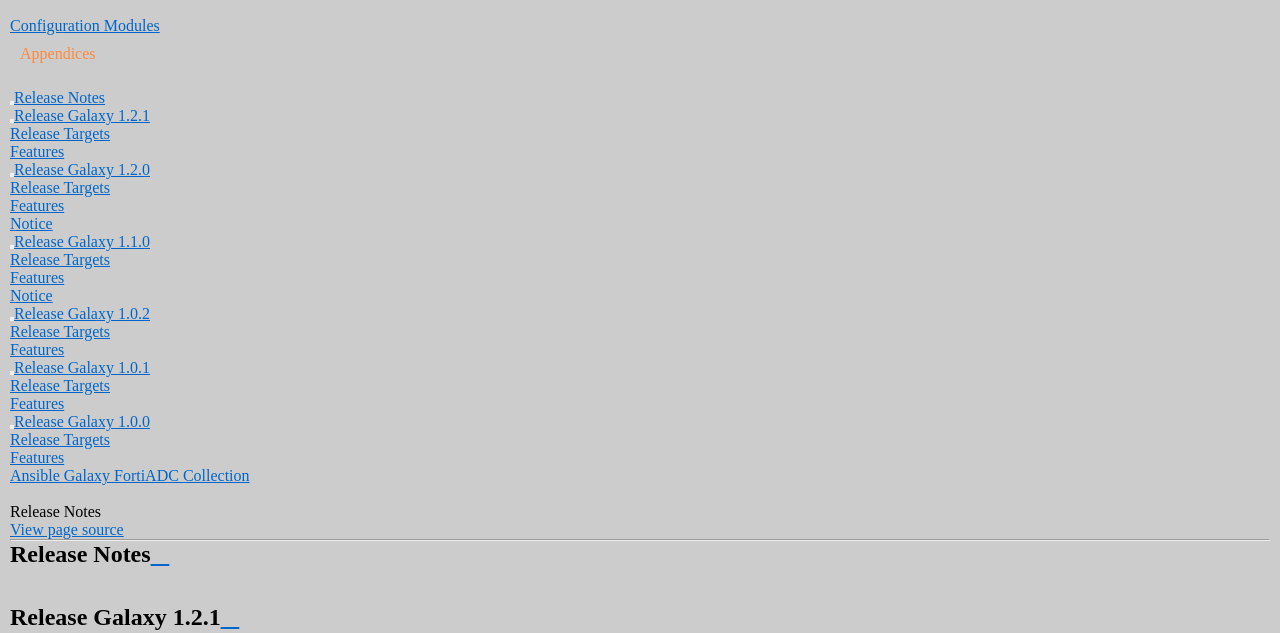
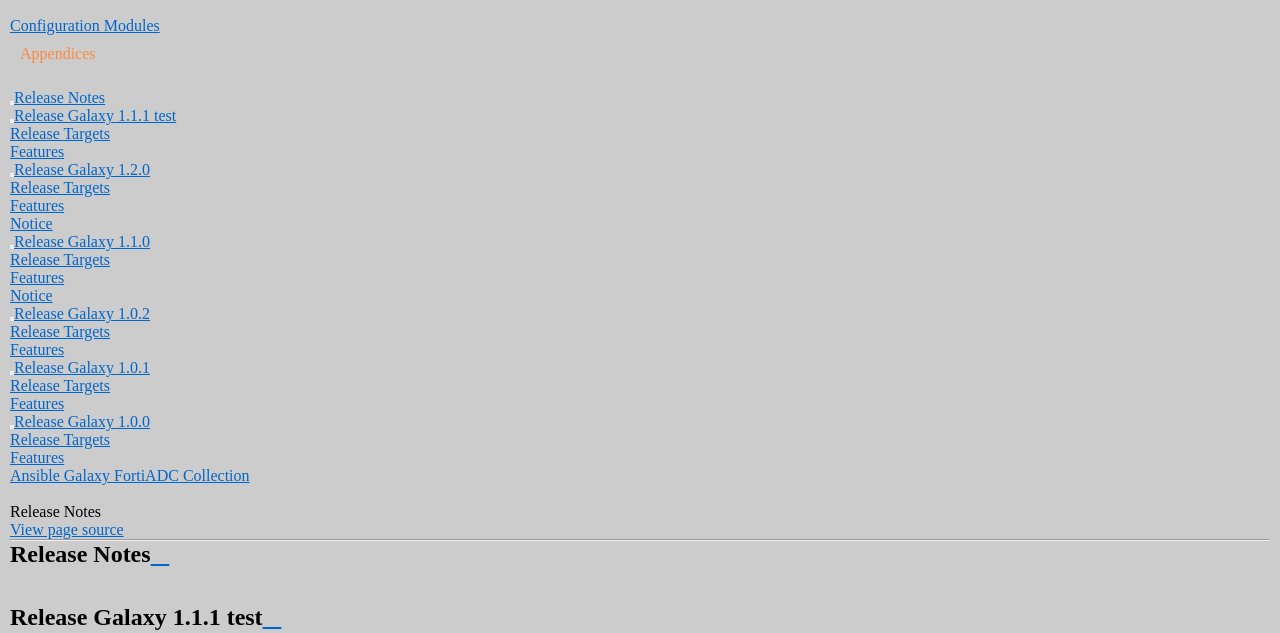
Before and after one commit to lyanlin96/ansible-galaxy-fortiadc-sphinxdoc-qa, a Sphinx documentation site: the page built from docs/release.rst, in a window 1280 px wide and 900 px high. Shown: the part 246-879 px from the top of the window. Built offline with Sphinx 7.4.7 and the Read the Docs theme 2.0.0, drawn with Linux system fonts in a browser that asks for light colours; pages that are not in the unit, such as notebooks, are missing from menus.

Commit message:
Update release.rst

```diff
--- a/docs/release.rst
+++ b/docs/release.rst
@@ -2,7 +2,7 @@
 Release Notes
 ==============================
 
-Release Galaxy 1.2.1
+Release Galaxy 1.1.1 test
 --------------------
 
 Release Targets
```
